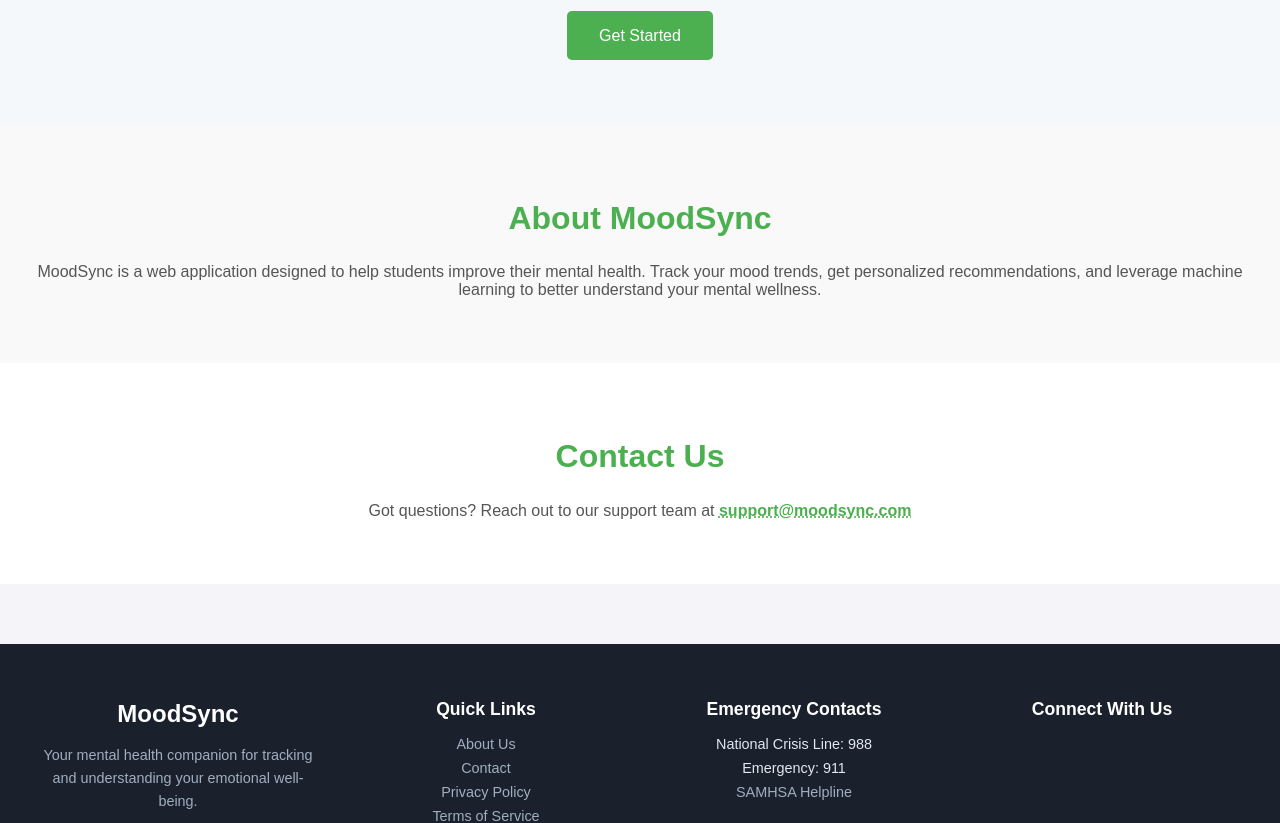
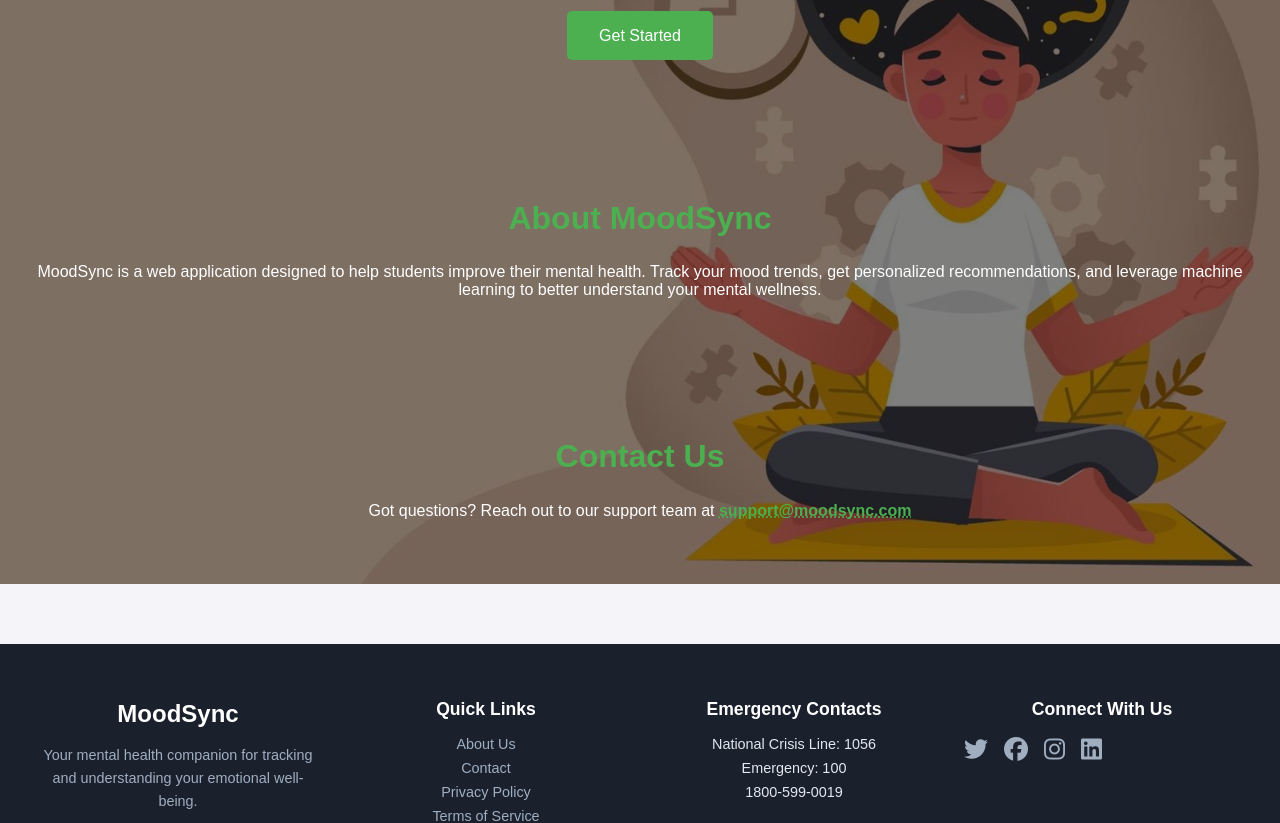
Before and after one commit to levinmathewabraham/mental-health-app, a React (Create React App) app in the folder client/: page / in a window 1280 px wide. Shown: the part 300-1123 px from the top of the page. Built offline with nearby package versions, Linux system fonts and the light colour scheme; no server answers.

Commit message:
added background image
-fixed footer social media icons not showing

```diff
--- a/client/package.json
+++ b/client/package.json
@@ -4,6 +4,7 @@
   "private": true,
   "proxy": "http://127.0.0.1:5000",
   "dependencies": {
+    "@fortawesome/fontawesome-free": "^6.7.2",
     "axios": "^1.7.9",
     "bootstrap": "^5.3.3",
     "chart.js": "^4.4.7",
--- a/client/src/App.js
+++ b/client/src/App.js
@@ -9,6 +9,7 @@ import ProtectedRoute from './components/ProtectedRoute';
 import RealTimeNotification from "./components/RealTimeNotification";
 import DepressionPrediction from './components/DepressionPrediction';
 import Footer from './components/Footer';
+import '@fortawesome/fontawesome-free/css/all.min.css';
 import './App.css';
 
 function App() {
--- a/client/src/components/Footer.jsx
+++ b/client/src/components/Footer.jsx
@@ -23,19 +23,19 @@ const Footer = () => {
         <div className="footer-section">
           <h4>Emergency Contacts</h4>
           <ul>
-            <li>National Crisis Line: 988</li>
-            <li>Emergency: 911</li>
-            <li><a href="https://www.samhsa.gov/find-help/national-helpline">SAMHSA Helpline</a></li>
+            <li>National Crisis Line: 1056</li>
+            <li>Emergency: 100</li>
+            <li>1800-599-0019</li>
           </ul>
         </div>
 
         <div className="footer-section">
           <h4>Connect With Us</h4>
           <div className="social-links">
-            <a href="www.twitter.com"><i className="fab fa-twitter"></i></a>
-            <a href="www.facebook.com"><i className="fab fa-facebook"></i></a>
-            <a href="www.instagram.com"><i className="fab fa-instagram"></i></a>
-            <a href="www.linkedin.com"><i className="fab fa-linkedin"></i></a>
+            <a href="https://www.twitter.com"><i className="fab fa-twitter"></i></a>
+            <a href="https://www.facebook.com"><i className="fab fa-facebook"></i></a>
+            <a href="https://www.instagram.com"><i className="fab fa-instagram"></i></a>
+            <a href="https://www.linkedin.com"><i className="fab fa-linkedin"></i></a>
           </div>
         </div>
       </div>
--- a/client/src/components/LandingPage.css
+++ b/client/src/components/LandingPage.css
@@ -16,6 +16,32 @@
 
   .landing-container {
     text-align: center;
+    min-height: 100vh;
+    background-image: url('../assets/images/main.jpg');
+    background-size: cover;
+    background-position: center;
+    background-repeat: no-repeat;
+    background-attachment: fixed;
+    position: relative;
+  }
+
+  /* Add some background overlay for better text readability */
+  .landing-container::before {
+    content: '';
+    position: absolute;
+    top: 0;
+    left: 0;
+    right: 0;
+    bottom: 0;
+    background: rgba(0, 0, 0, 0.5); /* Adjust opacity as needed */
+    z-index: 1;
+  }
+
+  /* Ensure content stays above the overlay */
+  .landing-container > * {
+    position: relative;
+    z-index: 2;
+    color: white; /* Change text color to white for better visibility */
   }
 
   /* Navbar Styling */
@@ -63,7 +89,6 @@
 
   /* Hero Section */
   .hero-section {
-    background-color: #F4F8FB;
     padding: 5rem 2rem;
   }
 
@@ -96,7 +121,6 @@
   /* About Section */
   .about-section {
     padding: 3rem 2rem;
-    background-color: #F9F9F9;
   }
 
   .about-section h2 {
@@ -107,13 +131,11 @@
   .about-section p {
     font-size: 1rem;
     margin-top: 1rem;
-    color: #555;
   }
 
   /* Contact Section */
   .contact-section {
     padding: 3rem 2rem;
-    background-color: #FFF;
   }
 
   .contact-section h2 {
@@ -124,7 +146,6 @@
   .contact-section p {
     font-size: 1rem;
     margin-top: 1rem;
-    color: #555;
   }
 
   .contact-section a {
```
Also changed, not shown: client/src/assets/images/main.jpg (added), 1 other file (tests, documents, lock files or other folders).
